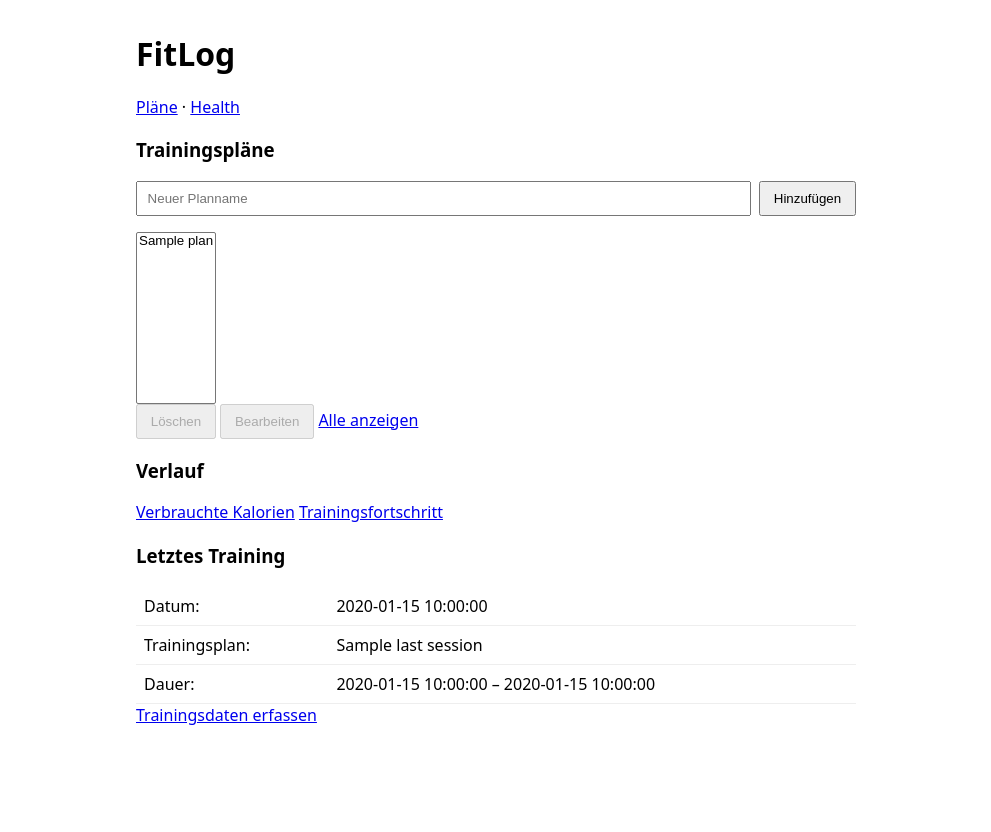
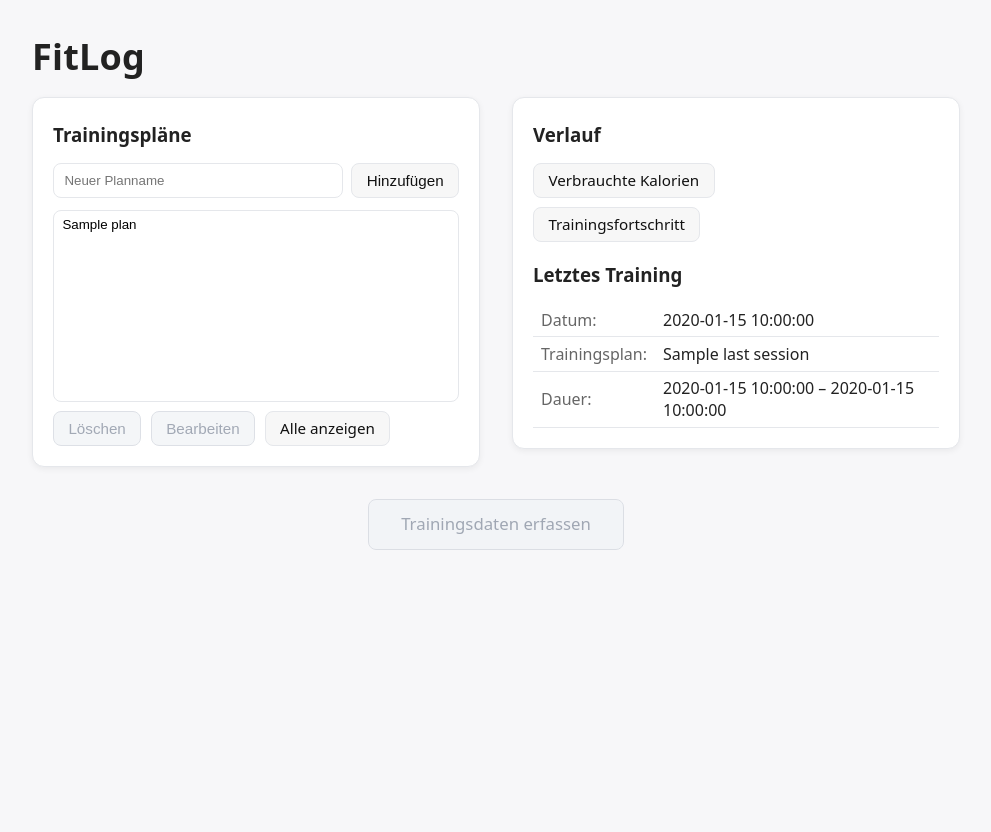
Before and after one commit to lp-coding/FitLog, a Flask app: template fitlog/templates/index.html in a window 1280 px wide. Shown: the whole page, without its empty margins (144-1135 px from the left). Before the commit the page ends 725 px from the top, so only its background shows below. Run offline with Flask 3, Linux system fonts and the light colour scheme; the template is opened without the code that fills it: most values are stand-ins (such as "Sample title", 1, 10 or a date in 2020).

Commit message:
adding the base html and the homepage

```diff
--- a/app.py
+++ b/app.py
@@ -3,6 +3,3 @@ app = create_app()
 
 if __name__ == "__main__":
     app.run(debug=True)
-
-
-print(app.config["SECRET_KEY"])
--- a/fitlog/static/css/style.css
+++ b/fitlog/static/css/style.css
@@ -134,7 +134,7 @@ table.kv td { padding: .35rem .5rem; }
 
 /* Full-width action */
 .full { margin-top: 2rem; text-align: center; }
-.full .btn { width: 100%; padding: 1rem; font-size: 1.05rem; }
+.full .btn { padding: 1rem 2rem; font-size: 1.05rem; justify-content: center; }
 
 /* Focus sichtbarer machen (A11y) */
 :focus-visible {
--- a/fitlog/templates/base.html
+++ b/fitlog/templates/base.html
@@ -4,32 +4,20 @@
   <meta charset="utf-8">
   <title>{% block title %}FitLog{% endblock %}</title>
   <meta name="viewport" content="width=device-width, initial-scale=1">
-  <style>
-    body { font-family: system-ui, sans-serif; max-width: 720px; margin: 2rem auto; padding: 0 1rem; }
-    header { margin-bottom: 1rem; }
-    .flash { padding: .6rem .8rem; border-radius: .5rem; margin: .5rem 0; }
-    .flash.success { background:#e8fff0; border:1px solid #8ad1a4; }
-    .flash.error { background:#fff0f0; border:1px solid #e09da0; }
-    form.inline { display:flex; gap:.5rem; margin:1rem 0; }
-    input[type="text"] { flex:1; padding:.5rem .6rem; }
-    button { padding:.5rem .8rem; cursor:pointer; }
-    table { width:100%; border-collapse: collapse; }
-    th, td { padding:.5rem; border-bottom:1px solid #eee; text-align:left; }
-  </style>
+  <link rel="stylesheet" href="{{ url_for('static', filename='css/style.css') }}">
 </head>
 <body>
 <header>
   <h1>FitLog</h1>
-  <nav>
-    <a href="{{ url_for('plans.list_plans_page') }}">Pläne</a>
-    &middot; <a href="/health">Health</a>
+  <nav aria-label="Hauptnavigation">
+    <!-- Absichtsvoll leer gelassen: Startseite ohne zusätzliche Links -->
   </nav>
 </header>
 
 {% with msgs = get_flashed_messages(with_categories=true) %}
   {% if msgs %}
     {% for cat, msg in msgs %}
-      <div class="flash {{cat}}">{{ msg }}</div>
+      <div class="flash {{ cat }}">{{ msg }}</div>
     {% endfor %}
   {% endif %}
 {% endwith %}
```
Also changed, not shown: fitlog/__init__.py (+18 -1 lines).
